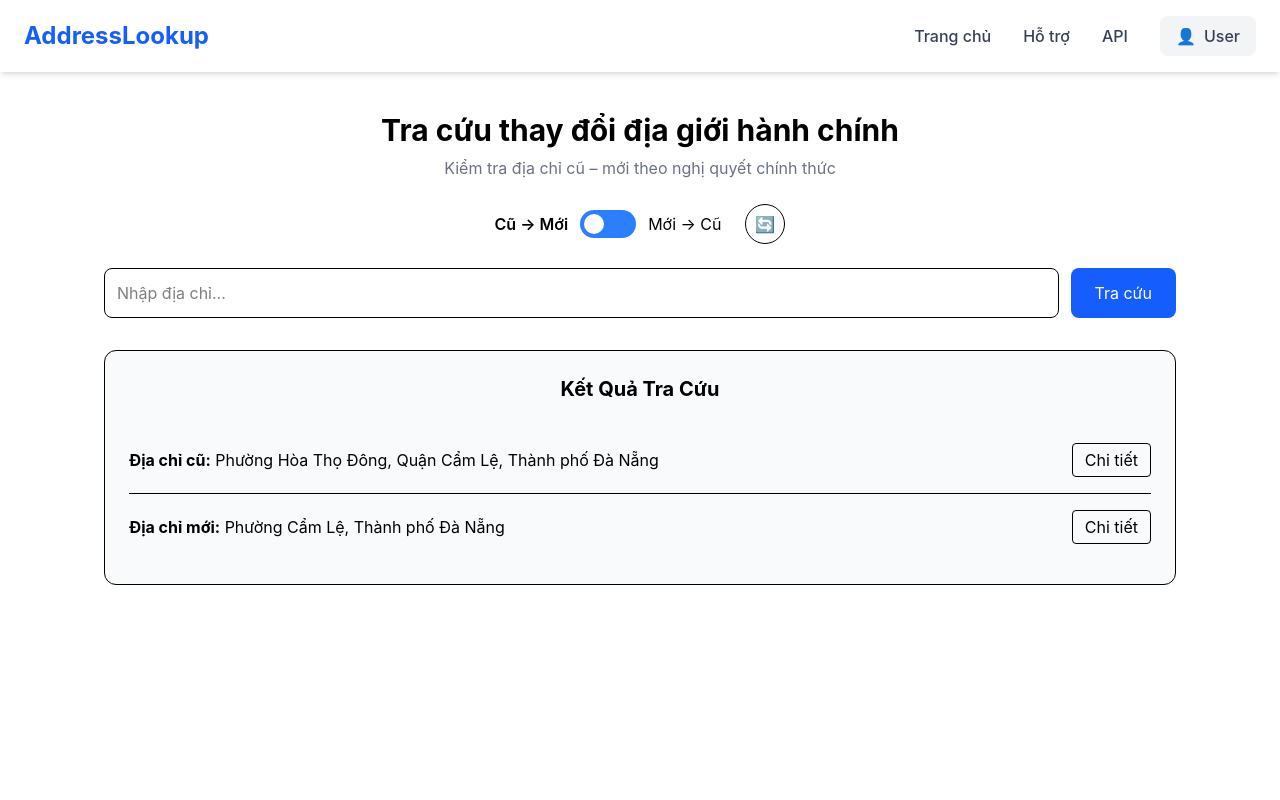
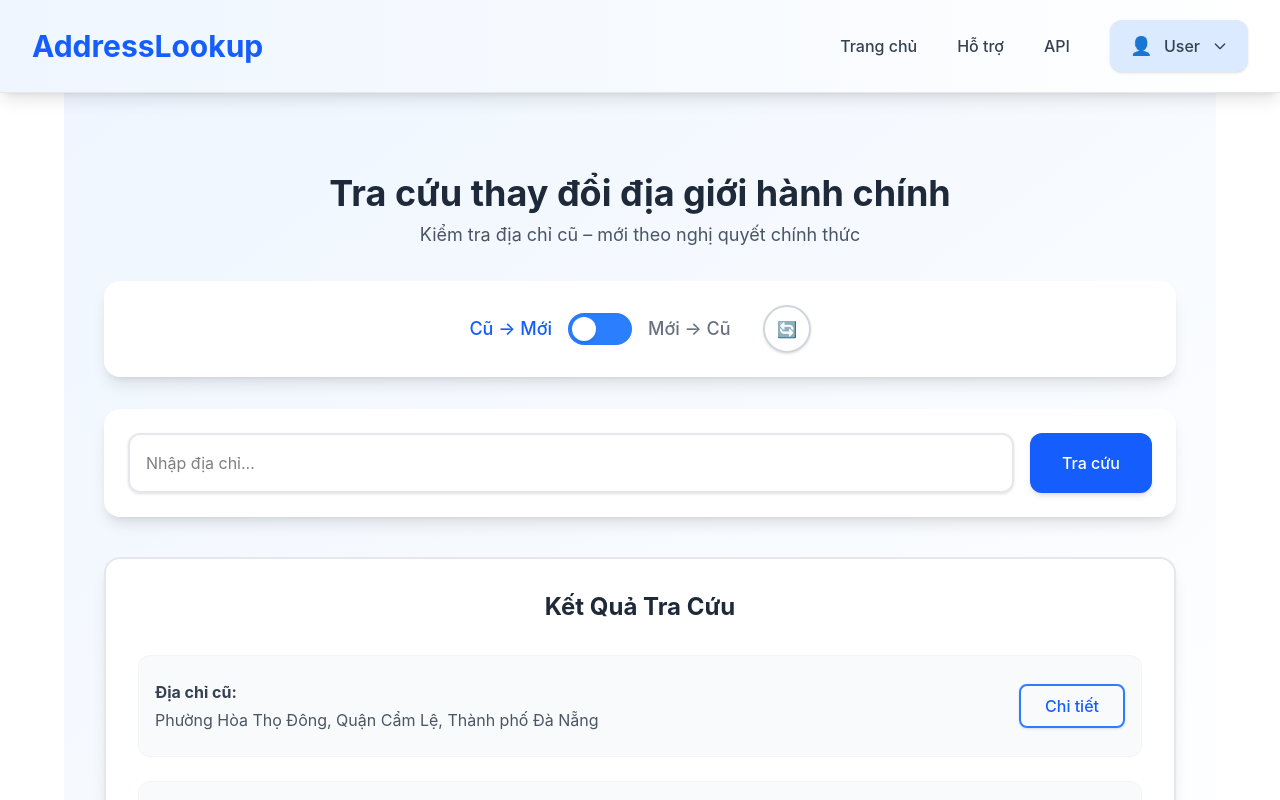
Before and after one commit to hieunieitdevelopment-jpg/mini-project-internship, a React app in the folder Frontend/: page / in a window 1280 px wide. Shown: the top 800 px of the page. Built offline with nearby package versions, Linux system fonts and the light colour scheme; the HTML template or start-up script is replaced by a standard one.

Commit message:
updata giao dien + taiwin css

```diff
--- a/Frontend/src/components/Header.jsx
+++ b/Frontend/src/components/Header.jsx
@@ -7,37 +7,40 @@ function Header() {
 
   return (
 
-    <header className="bg-white shadow-md">
+    <header className="sticky top-0 bg-gradient-to-r from-blue-50 to-white shadow-lg border-b border-gray-200 z-50">
 
-      <div className="max-w-7xl mx-auto flex justify-between items-center px-6 py-4">
+      <div className="max-w-7xl mx-auto flex justify-between items-center px-8 py-5">
 
         {/* Logo */}
-        <Link to="/" className="text-2xl font-bold text-blue-600">
+        <Link to="/" className="text-3xl font-bold text-blue-600 hover:text-blue-700 transition-colors duration-200">
           AddressLookup
         </Link>
 
         {/* Menu */}
-        <nav className="flex items-center gap-8 text-gray-700 font-medium">
+        <nav className="flex items-center gap-10 text-gray-700 font-medium">
 
           <Link
             to="/"
-            className="hover:text-blue-600 transition"
+            className="hover:text-blue-600 transition-colors duration-200 relative group"
           >
             Trang chủ
+            <span className="absolute bottom-0 left-0 w-0 h-0.5 bg-blue-600 transition-all duration-200 group-hover:w-full"></span>
           </Link>
 
           <Link
             to="/support"
-            className="hover:text-blue-600 transition"
+            className="hover:text-blue-600 transition-colors duration-200 relative group"
           >
             Hỗ trợ
+            <span className="absolute bottom-0 left-0 w-0 h-0.5 bg-blue-600 transition-all duration-200 group-hover:w-full"></span>
           </Link>
 
           <Link
             to="/api"
-            className="hover:text-blue-600 transition"
+            className="hover:text-blue-600 transition-colors duration-200 relative group"
           >
             API
+            <span className="absolute bottom-0 left-0 w-0 h-0.5 bg-blue-600 transition-all duration-200 group-hover:w-full"></span>
           </Link>
 
           {/* User Dropdown */}
@@ -45,32 +48,38 @@ function Header() {
 
             <button
               onClick={() => setShowMenu(!showMenu)}
-              className="flex items-center gap-2 bg-gray-100 px-4 py-2 rounded-lg hover:bg-gray-200 transition"
+              className="flex items-center gap-3 bg-blue-100 hover:bg-blue-200 px-5 py-3 rounded-xl transition-all duration-200 shadow-sm hover:shadow-md"
             >
 
               {/* Icon */}
-              <span>👤</span>
+              <span className="text-lg">👤</span>
 
-              <span>User</span>
+              <span className="font-medium">User</span>
+
+              <svg className={`w-4 h-4 transition-transform duration-200 ${showMenu ? 'rotate-180' : ''}`} fill="none" stroke="currentColor" viewBox="0 0 24 24">
+                <path strokeLinecap="round" strokeLinejoin="round" strokeWidth={2} d="M19 9l-7 7-7-7" />
+              </svg>
 
             </button>
 
             {showMenu && (
 
-              <div className="absolute right-0 mt-3 w-44 bg-white border rounded-lg shadow-lg overflow-hidden">
+              <div className="absolute right-0 mt-4 w-52 bg-white border border-gray-200 rounded-xl shadow-xl overflow-hidden transform transition-all duration-200 ease-out">
 
                 <Link
                   to="/login"
-                  className="block px-4 py-3 hover:bg-gray-100 transition"
+                  className="flex items-center gap-3 px-5 py-4 hover:bg-blue-50 transition-colors duration-200"
                 >
-                  🔑 Đăng nhập
+                  <span>🔑</span>
+                  <span className="font-medium">Đăng nhập</span>
                 </Link>
 
                 <Link
                   to="/register"
-                  className="block px-4 py-3 hover:bg-gray-100 transition"
+                  className="flex items-center gap-3 px-5 py-4 hover:bg-blue-50 transition-colors duration-200"
                 >
-                  📝 Đăng ký
+                  <span>📝</span>
+                  <span className="font-medium">Đăng ký</span>
                 </Link>
 
               </div>
--- a/Frontend/src/pages/AddressDetail.jsx
+++ b/Frontend/src/pages/AddressDetail.jsx
@@ -1,4 +1,4 @@
-import { useParams } from "react-router-dom";
+import { useParams, Link } from "react-router-dom";
 import { MapContainer, TileLayer, Marker, Popup } from "react-leaflet";
 import "leaflet/dist/leaflet.css";
 
@@ -16,20 +16,73 @@ function AddressDetail() {
 
   return (
 
-    <div className="max-w-5xl mx-auto p-10">
+    <div className="max-w-6xl mx-auto p-10 bg-gradient-to-br from-blue-50 to-white min-h-screen pt-6">
 
-      <h1 className="text-2xl font-bold mb-6">
+      <div className="mb-8">
+
+        <Link
+          to="/"
+          className="inline-flex items-center gap-2 bg-blue-600 hover:bg-blue-700 text-white px-6 py-3 rounded-xl font-medium transition-all duration-200 shadow-md hover:shadow-lg transform hover:-translate-y-0.5 mb-4"
+        >
+          <svg className="w-5 h-5" fill="none" stroke="currentColor" viewBox="0 0 24 24">
+            <path strokeLinecap="round" strokeLinejoin="round" strokeWidth={2} d="M15 19l-7-7 7-7" />
+          </svg>
+          Quay về
+        </Link>
+
+        <h1 className="text-4xl font-bold text-gray-800 mb-2">
           Chi tiết địa chỉ
         </h1>
+        <p className="text-lg text-gray-600">
+          Thông tin chi tiết về thay đổi địa giới hành chính
+        </p>
+      </div>
+
+      {/* ADDRESS DETAILS */}
+      <div className="grid md:grid-cols-2 gap-8 mb-10">
+
+        {/* OLD ADDRESS */}
+        <div className="bg-white rounded-2xl shadow-lg p-8 border-l-4 border-red-400">
+
+          <div className="flex items-center gap-3 mb-4">
+            <span className="text-2xl">🏠</span>
+            <h3 className="text-xl font-semibold text-gray-800">Địa chỉ cũ</h3>
+          </div>
+
+          <p className="text-gray-700 leading-relaxed">{data.oldAddress}</p>
+
+        </div>
+
+        {/* NEW ADDRESS */}
+        <div className="bg-white rounded-2xl shadow-lg p-8 border-l-4 border-green-400">
+
+          <div className="flex items-center gap-3 mb-4">
+            <span className="text-2xl">🏢</span>
+            <h3 className="text-xl font-semibold text-gray-800">Địa chỉ mới</h3>
+          </div>
+
+          <p className="text-gray-700 leading-relaxed">{data.newAddress}</p>
+
+        </div>
+
+      </div>
 
       {/* MAP */}
-      <div className="mb-8">
+      <div className="mb-10 bg-white rounded-2xl shadow-lg overflow-hidden">
 
+        <div className="p-6 border-b border-gray-200">
+          <h2 className="text-2xl font-semibold text-gray-800 flex items-center gap-3">
+            <span>📍</span>
+            Bản đồ vị trí
+          </h2>
+        </div>
+
+        <div className="p-6">
           <MapContainer
             center={[data.lat, data.lng]}
             zoom={13}
-          style={{ height: "400px", width: "100%" }}
-          className="rounded-lg shadow"
+            style={{ height: "450px", width: "100%" }}
+            className="rounded-xl shadow-inner"
           >
 
             <TileLayer
@@ -38,21 +91,16 @@ function AddressDetail() {
             />
 
             <Marker position={[data.lat, data.lng]}>
-            <Popup>{data.newAddress}</Popup>
+              <Popup className="rounded-lg">
+                <div className="text-center">
+                  <strong>{data.newAddress}</strong>
+                </div>
+              </Popup>
             </Marker>
 
           </MapContainer>
-
         </div>
 
-      {/* OLD ADDRESS */}
-      <div className="border p-4 rounded-lg mb-4 shadow-sm">
-        <strong>Địa chỉ cũ:</strong> {data.oldAddress}
-      </div>
-
-      {/* NEW ADDRESS */}
-      <div className="border p-4 rounded-lg shadow-sm">
-        <strong>Địa chỉ mới:</strong> {data.newAddress}
       </div>
 
     </div>
--- a/Frontend/src/pages/Home.jsx
+++ b/Frontend/src/pages/Home.jsx
@@ -17,28 +17,29 @@ function Home() {
 
   return (
 
-    <div className="max-w-6xl mx-auto p-10">
+    <div className="max-w-6xl mx-auto p-10 bg-gradient-to-br from-blue-50 to-white min-h-screen pt-20">
 
       {/* Title */}
-      <h1 className="text-3xl font-bold text-center mb-2">
+      <div className="text-center mb-8">
+        <h1 className="text-4xl font-bold text-gray-800 mb-2">
           Tra cứu thay đổi địa giới hành chính
         </h1>
-
-      <p className="text-center text-gray-500 mb-6">
+        <p className="text-lg text-gray-600">
           Kiểm tra địa chỉ cũ – mới theo nghị quyết chính thức
         </p>
+      </div>
 
       {/* Toggle convert */}
-      <div className="flex justify-center items-center gap-6 mb-6">
+      <div className="flex justify-center items-center gap-8 mb-8 bg-white rounded-2xl shadow-lg p-6">
 
-        <div className="flex items-center gap-3">
+        <div className="flex items-center gap-4">
 
-          <span className={convertType === "oldToNew" ? "font-semibold" : ""}>
+          <span className={`text-lg font-medium transition-colors ${convertType === "oldToNew" ? "text-blue-600" : "text-gray-500"}`}>
             Cũ → Mới
           </span>
 
           <button
-            className={`w-14 h-7 rounded-full flex items-center px-1 transition
+            className={`w-16 h-8 rounded-full flex items-center px-1 transition-all duration-300 shadow-inner
             ${convertType === "oldToNew" ? "bg-blue-500" : "bg-gray-300"}`}
             onClick={() =>
               setConvertType(
@@ -47,12 +48,12 @@ function Home() {
             }
           >
             <div
-              className={`bg-white w-5 h-5 rounded-full transition
-              ${convertType === "oldToNew" ? "" : "translate-x-7"}`}
+              className={`bg-white w-6 h-6 rounded-full transition-transform duration-300 shadow-md
+              ${convertType === "oldToNew" ? "" : "translate-x-8"}`}
             />
           </button>
 
-          <span className={convertType === "newToOld" ? "font-semibold" : ""}>
+          <span className={`text-lg font-medium transition-colors ${convertType === "newToOld" ? "text-blue-600" : "text-gray-500"}`}>
             Mới → Cũ
           </span>
 
@@ -63,7 +64,7 @@ function Home() {
           onClick={() =>
             setSearchMode(searchMode === "quick" ? "dropdown" : "quick")
           }
-          className="border rounded-full w-10 h-10 flex items-center justify-center hover:bg-gray-100"
+          className="border-2 border-gray-300 rounded-full w-12 h-12 flex items-center justify-center hover:bg-blue-50 hover:border-blue-400 transition-all duration-200 shadow-sm"
         >
           🔄
         </button>
@@ -73,17 +74,17 @@ function Home() {
       {/* QUICK SEARCH */}
       {searchMode === "quick" && (
 
-        <div className="flex gap-3 mb-8">
+        <div className="flex gap-4 mb-10 bg-white rounded-2xl shadow-lg p-6">
 
           <input
             type="text"
             placeholder="Nhập địa chỉ..."
-            className="border p-3 flex-1 rounded-lg"
+            className="border-2 border-gray-200 p-4 flex-1 rounded-xl focus:border-blue-400 focus:outline-none transition-colors duration-200 shadow-sm"
             value={keyword}
             onChange={(e) => setKeyword(e.target.value)}
           />
 
-          <button className="bg-blue-600 text-white px-6 rounded-lg">
+          <button className="bg-blue-600 hover:bg-blue-700 text-white px-8 py-4 rounded-xl font-medium transition-all duration-200 shadow-md hover:shadow-lg transform hover:-translate-y-0.5">
             Tra cứu
           </button>
 
@@ -94,25 +95,25 @@ function Home() {
       {/* DROPDOWN SEARCH */}
       {searchMode === "dropdown" && (
 
-        <div className="grid grid-cols-3 gap-4 mb-8">
+        <div className="grid grid-cols-3 gap-6 mb-10 bg-white rounded-2xl shadow-lg p-8">
 
-          <select className="border p-3 rounded-lg">
+          <select className="border-2 border-gray-200 p-4 rounded-xl focus:border-blue-400 focus:outline-none transition-colors duration-200 shadow-sm">
             <option>--Chọn Tỉnh/Thành phố--</option>
             <option>Đà Nẵng</option>
             <option>Hà Nội</option>
             <option>TP Hồ Chí Minh</option>
           </select>
 
-          <select className="border p-3 rounded-lg">
+          <select className="border-2 border-gray-200 p-4 rounded-xl focus:border-blue-400 focus:outline-none transition-colors duration-200 shadow-sm">
             <option>--Quận/Huyện--</option>
           </select>
 
-          <select className="border p-3 rounded-lg">
+          <select className="border-2 border-gray-200 p-4 rounded-xl focus:border-blue-400 focus:outline-none transition-colors duration-200 shadow-sm">
             <option>--Phường/Xã--</option>
           </select>
 
-          <div className="col-span-3 text-center">
-            <button className="bg-blue-600 text-white px-10 py-2 rounded-lg">
+          <div className="col-span-3 text-center mt-4">
+            <button className="bg-blue-600 hover:bg-blue-700 text-white px-12 py-4 rounded-xl font-medium transition-all duration-200 shadow-md hover:shadow-lg transform hover:-translate-y-0.5">
               Tra cứu
             </button>
           </div>
@@ -122,39 +123,45 @@ function Home() {
       )}
 
       {/* RESULT */}
-      <div className="border rounded-xl p-6 bg-gray-50">
+      <div className="border-2 border-gray-200 rounded-2xl p-8 bg-white shadow-lg">
 
-        <h2 className="text-xl font-bold text-center mb-6">
+        <h2 className="text-2xl font-bold text-center mb-8 text-gray-800">
           Kết Quả Tra Cứu
         </h2>
 
-        <div className="flex justify-between items-center py-4 border-b">
+        <div className="space-y-6">
 
-          <div>
-            <strong>Địa chỉ cũ:</strong> {result.oldAddress}
+          <div className="flex justify-between items-center py-6 px-4 bg-gray-50 rounded-xl border border-gray-100 hover:bg-gray-100 transition-colors duration-200">
+
+            <div className="flex-1">
+              <strong className="text-gray-700">Địa chỉ cũ:</strong>
+              <p className="text-gray-600 mt-1">{result.oldAddress}</p>
             </div>
 
             <Link
               to={`/address/${result.id}`}
-            className="border px-3 py-1 rounded hover:bg-gray-100"
+              className="border-2 border-blue-500 text-blue-600 px-6 py-2 rounded-lg hover:bg-blue-500 hover:text-white transition-all duration-200 font-medium shadow-sm hover:shadow-md"
             >
               Chi tiết
             </Link>
 
           </div>
 
-        <div className="flex justify-between items-center py-4">
+          <div className="flex justify-between items-center py-6 px-4 bg-gray-50 rounded-xl border border-gray-100 hover:bg-gray-100 transition-colors duration-200">
 
-          <div>
-            <strong>Địa chỉ mới:</strong> {result.newAddress}
+            <div className="flex-1">
+              <strong className="text-gray-700">Địa chỉ mới:</strong>
+              <p className="text-gray-600 mt-1">{result.newAddress}</p>
             </div>
 
             <Link
               to={`/address/${result.id}`}
-            className="border px-3 py-1 rounded hover:bg-gray-100"
+              className="border-2 border-blue-500 text-blue-600 px-6 py-2 rounded-lg hover:bg-blue-500 hover:text-white transition-all duration-200 font-medium shadow-sm hover:shadow-md"
             >
               Chi tiết
             </Link>
+
+          </div>
 
         </div>
 
--- a/Frontend/src/pages/Login.jsx
+++ b/Frontend/src/pages/Login.jsx
@@ -35,7 +35,7 @@ function Login() {
 
   return (
 
-    <div className="min-h-screen flex">
+    <div className="min-h-screen flex pt-20">
 
       {/* LEFT SIDE */}
       <div className="w-1/2 bg-gradient-to-br from-teal-400 to-green-300 flex flex-col justify-center items-center text-white p-10">
--- a/Frontend/src/pages/Register.jsx
+++ b/Frontend/src/pages/Register.jsx
@@ -28,7 +28,7 @@ function Register() {
 
   return (
 
-    <div className="min-h-screen flex">
+    <div className="min-h-screen flex pt-20">
 
       {/* LEFT SIDE */}
       <div className="w-1/2 bg-gradient-to-br from-teal-400 to-green-300 flex flex-col justify-center items-center text-white p-10">
```
Also changed, not shown: Frontend/src/App.css (+11 -0 lines). Lines whose indentation alone changed are shown as unchanged.
